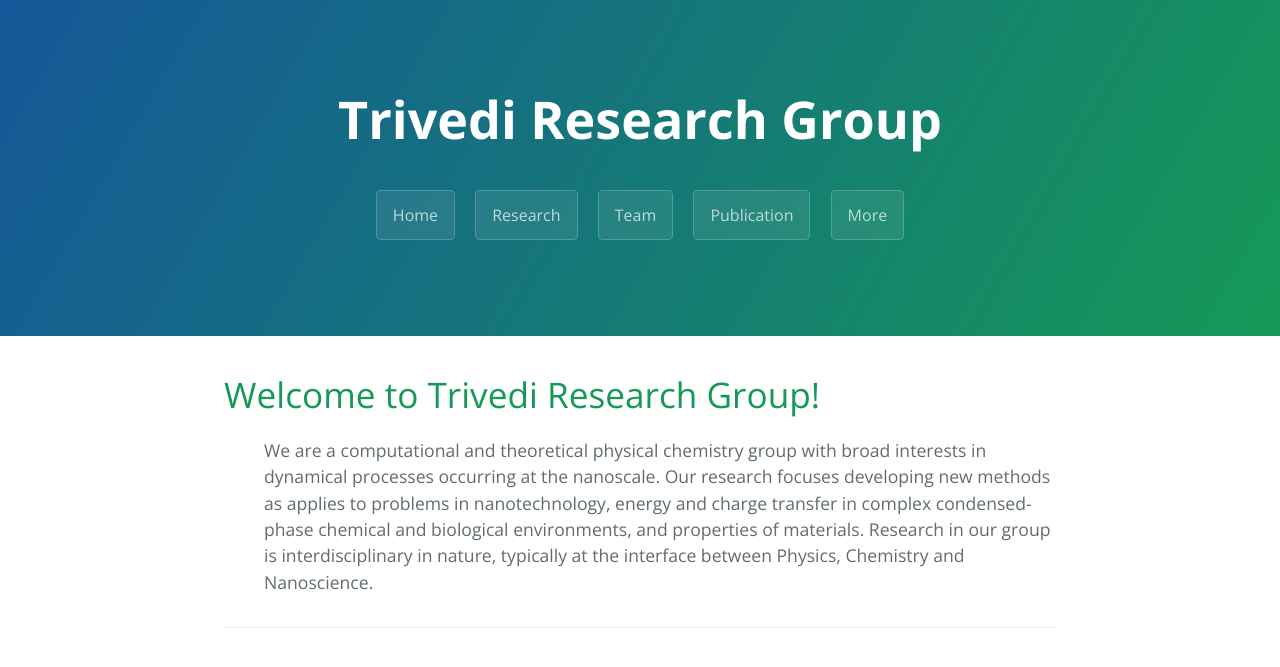
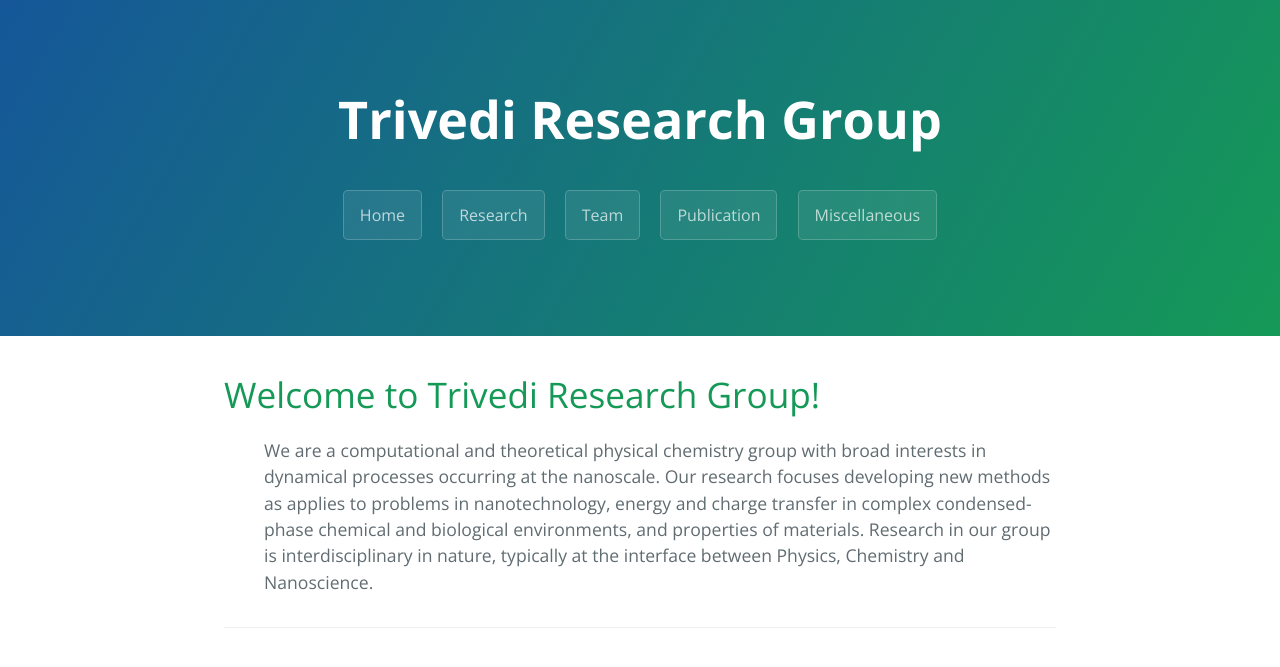
Before and after one commit to dharatrivedi/dharatrivedi.github.io, a Jekyll site: the page built from index.html, in a window 1280 px wide. Shown: the top 667 px of the page. Built offline with Jekyll 4.4.1, drawn with Linux system fonts in a browser that asks for light colours; the list of posts is cut into pages by our own code.

Commit message:
Update page-header.html

```diff
--- a/_includes/page-header.html
+++ b/_includes/page-header.html
@@ -5,5 +5,5 @@
   <a href="https://dharatrivedi.github.io/research.html" class="btn">Research</a>
   <a href="https://dharatrivedi.github.io/people.html" class="btn">Team</a>
   <a href="https://dharatrivedi.github.io/publication.html" class="btn">Publication</a>
-  <a href="#" class="btn">More</a>
+  <a href="#" class="btn">Miscellaneous</a>
 </section>
```
